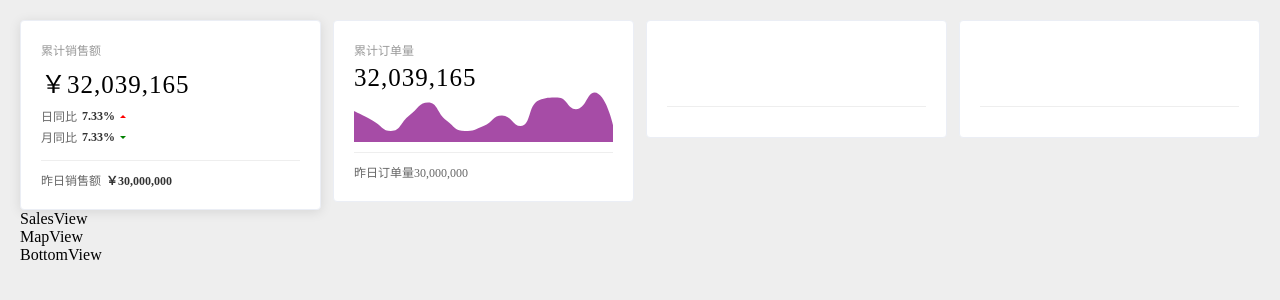
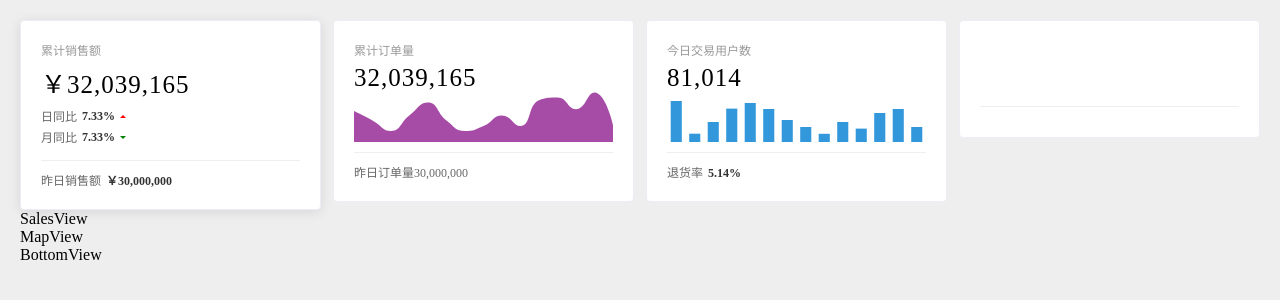
Before and after one commit to mochangkui/datav-report-dev, a Vue app: page /#/ in a window 1280 px wide. Shown: the top 300 px of the page. Built offline with nearby package versions, Linux system fonts and the light colour scheme.

Commit message:
今日交易用户数组件开发

```diff
--- a/src/components/TodayUsers/index.vue
+++ b/src/components/TodayUsers/index.vue
@@ -1,5 +1,13 @@
 <template>
-  <common-card />
+  <common-card title="今日交易用户数" value="81,014">
+    <template>
+      <div id="today-users-chart" :style="{ width: '100%', height: '100%' }"></div>
+    </template>
+    <template v-slot:footer>
+      <span>退货率</span>
+      <span class="emphasis">5.14%</span>
+    </template>
+  </common-card>
 </template>
 
 <script>
@@ -8,10 +16,40 @@
   name: 'TodayUsers',
   components: {
     CommonCard
+  },
+  mounted () {
+    const chartDom = document.getElementById('today-users-chart')
+    const chart = this.$echarts.init(chartDom)
+    chart.setOption({
+      color: ['#3398DB'],
+      series: [{
+        type: 'bar',
+        data: [410, 83, 200, 334, 390, 330, 220, 150, 82, 200, 134, 290, 330, 150],
+        barWidth: '60%'
+      }],
+      xAxis: {
+        type: 'category',
+        data: ['00:00', '01:00', '02:00', '03:00', '04:00', '05:00', '06:00', '07:00', '08:00', '09:00', '10:00', '11:00', '12:00', '13:00'],
+        show: false
+      },
+      yAxis: {
+        show: false
+      },
+      grid: {
+        top: 0,
+        left: 0,
+        right: 0,
+        bottom: 0
+      }
+    })
   }
 }
 </script>
 
 <style lang="scss" scoped>
-
+  .emphasis {
+    margin-left: 5px;
+    color: #333;
+    font-weight: 700;
+  }
 </style>
```
